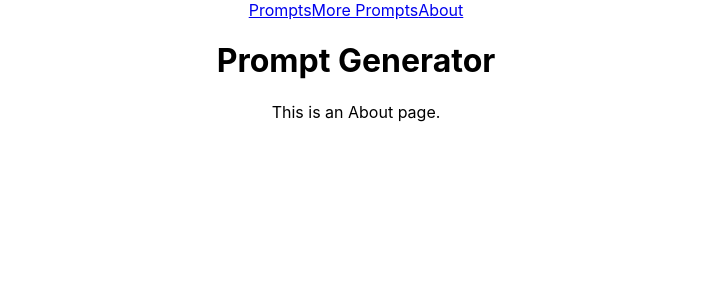
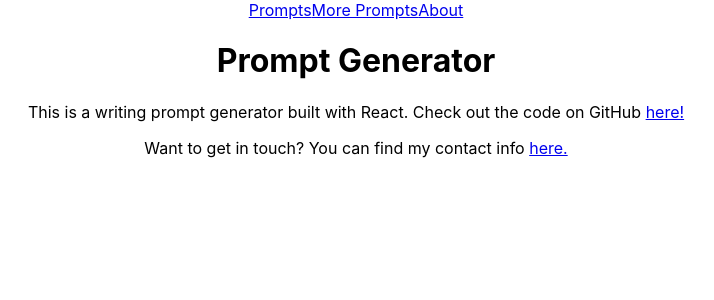
Before and after one commit to sharkham/prompt-generator, a React (Create React App) app: page /about in a window 1280 px wide. Shown: the top 300 px of the page, without its empty margins (284-998 px from the left). Built offline with nearby package versions, Linux system fonts and the light colour scheme.

Commit message:
Fills out AboutPage

```diff
--- a/src/components/AboutPage.js
+++ b/src/components/AboutPage.js
@@ -3,7 +3,8 @@ import React from 'react';
 const AboutPage = () => {
   return (
     <div>
-      <p>This is an About page.</p>
+      <p>This is a writing prompt generator built with React. Check out the code on GitHub <a target="blank" href="https://github.com/sharkham/prompt-generator">here!</a></p>
+      <p>Want to get in touch? You can find my contact info <a target="blank" href="https://github.com/sharkham">here.</a></p>
     </div>
   );
 }
```
